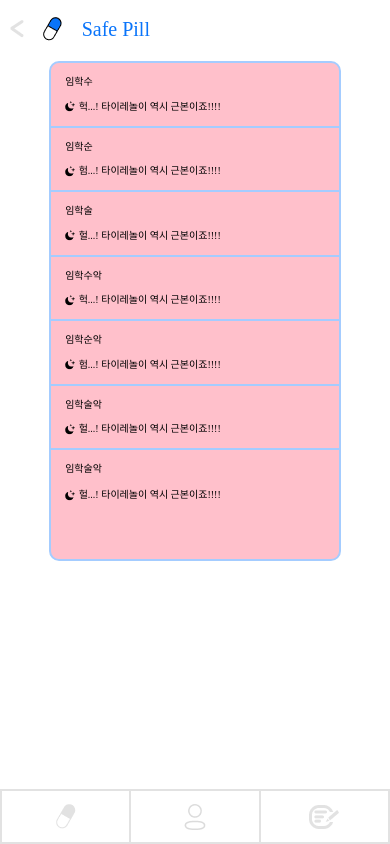
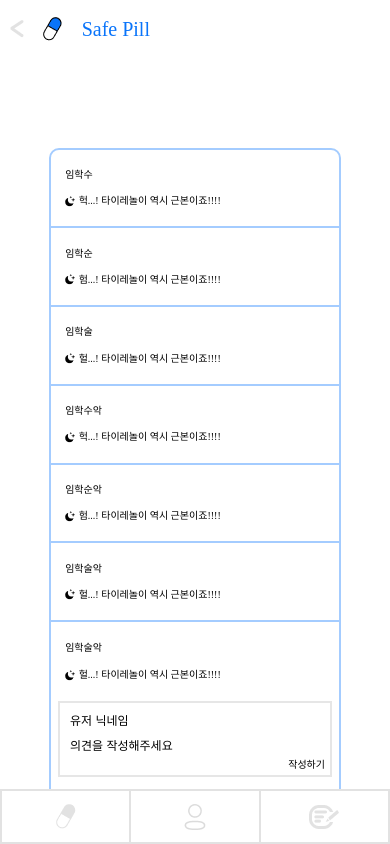
Before and after one commit to harksu/capstone, a React Native app: screen / in a window 390 px wide. Both pictures are taken after a click on the element 195 px from the left and 534 px from the top of the page. Built offline with nearby package versions, Linux system fonts and the light colour scheme; a web font is replaced by a local one.

Commit message:
feat : 댓글작성

```diff
--- a/Screen/CommentList.js
+++ b/Screen/CommentList.js
@@ -1,5 +1,14 @@
-import { StyleSheet, Text, View, Image, ScrollView } from "react-native";
-import React from "react";
+import {
+  StyleSheet,
+  Text,
+  View,
+  Image,
+  ScrollView,
+  TextInput,
+  TouchableOpacity,
+  Keyboard,
+} from "react-native";
+import React, { useState } from "react";
 import Header from "../Components/Header";
 import Footer from "../Components/Footer";
 
@@ -17,15 +26,32 @@ const Comment = ({ last, name, comment }) => {
   );
 };
 const CommentList = ({ route }) => {
-  const list = route.params.params;
-  console.log(list);
+  const [list, setList] = useState(route.params.params);
+  const [pageNum, setPageNum] = useState(1);
+  const onLeft = () => {
+    if (pageNum === 1) return;
+    setPageNum(pageNum - 1);
+  };
+  const onRight = () => {
+    if (parseInt(list.length) / 7 <= pageNum) return;
+    setPageNum(pageNum + 1);
+  };
+
+  const [comment, setComment] = useState("");
+
+  const onSubmit = () => {
+    setList(list.concat({ name: "유저 닉네임", comment: comment }));
+  };
+
   return (
     <View style={styles.container}>
       <View style={styles.itemContainer}>
         <Header />
+        <ScrollView style={{ flex: 1 }}>
           <View style={styles.commentContainer}>
-          {list.map((data, index) => {
-            //  console.log(data);
+            {list
+              .filter((data, index) => parseInt((index + 7) / 7) === pageNum)
+              .map((data, index) => {
                 return (
                   <Comment
                     key={index}
@@ -35,7 +61,34 @@ const CommentList = ({ route }) => {
                   />
                 );
               })}
+            <View style={styles.commentInput}>
+              <Text style={styles.nameText}>유저 닉네임</Text>
+              <TextInput
+                onChangeText={setComment}
+                value={comment}
+                placeholder="의견을 작성해주세요"
+                style={{ padding: 5, fontSize: 12, lineHeight: 15 }}
+                blurOnSubmit={false}
+                onSubmitEditing={() => Keyboard.dismiss()}
+              ></TextInput>
+              <TouchableOpacity
+                style={styles.submitContainer}
+                onPress={onSubmit}
+              >
+                <Text style={styles.submitText}>작성하기</Text>
+              </TouchableOpacity>
             </View>
+          </View>
+          <View style={styles.pageContainer}>
+            <TouchableOpacity onPressIn={onLeft}>
+              <Image source={require("../assets/left.png")} />
+            </TouchableOpacity>
+            <Text style={styles.pageText}>{pageNum}</Text>
+            <TouchableOpacity onPressIn={onRight}>
+              <Image source={require("../assets/right.png")} />
+            </TouchableOpacity>
+          </View>
+        </ScrollView>
       </View>
 
       <Footer />
@@ -49,27 +102,47 @@ const styles = StyleSheet.create({
   container: {
     flex: 1,
     backgroundColor: "white",
-    overflow: "scroll",
   },
   itemContainer: {
     flex: 1.1,
     position: "relative",
-    //backgroundColor: "orange",
   },
+  commentContainer: {
+    marginTop: 76,
+    width: "75%",
+    height: 660,
+    marginLeft: "auto",
+    marginRight: "auto",
+    borderRadius: 10,
+    borderColor: "#a4ccff",
+    borderWidth: 2,
+    marginBottom: 30,
+  },
+  submitContainer: { alignSelf: "flex-end" },
   comment: {
     width: "100%",
-    height: "13%",
+    height: "12%",
     borderBottomColor: "#a4ccff",
     borderBottomWidth: 2,
     justifyContent: "center",
     alignItems: "center",
   },
+  commentInput: {
+    width: "95%",
+    hegiht: "50%",
+    marginLeft: "auto",
+    marginRight: "auto",
+    borderWidth: 2,
+    borderColor: "#e6e6e6",
+    marginBottom: 11,
+    justifyContent: "space-around",
+    padding: 5,
+  },
   lastComment: {
     width: "100%",
-    height: "13%",
+    height: "12%",
     justifyContent: "center",
     alignItems: "center",
-    // backgroundColor: "red",
   },
   commentText: {
     fontSize: 10,
@@ -79,22 +152,32 @@ const styles = StyleSheet.create({
   },
   commentInner: {
     width: "90%",
-    height: "65%",
+    height: "55%",
     justifyContent: "space-between",
   },
-  commentContainer: {
-    marginTop: 36,
-    width: "75%",
-    height: 500,
-    backgroundColor: "pink",
-    marginLeft: "auto",
-    marginRight: "auto",
-    borderRadius: 10,
-    borderColor: "#a4ccff",
-    borderWidth: 2,
-  },
+
   commentContent: {
     flexDirection: "row",
     alignItems: "center",
   },
+  nameText: {
+    padding: 5,
+    fontSize: 12,
+    lineHeight: 15,
+  },
+  submitText: {
+    fontSize: 10,
+    lineHeight: 12,
+  },
+  pageContainer: {
+    width: 100,
+    height: 30,
+    // backgroundColor: "pink",
+    marginLeft: "auto",
+    marginRight: "auto",
+    marginBottom: 26,
+    flexDirection: "row",
+    justifyContent: "space-between",
+    alignItems: "center",
+  },
 });
```
Lines whose indentation alone changed are shown as unchanged.
